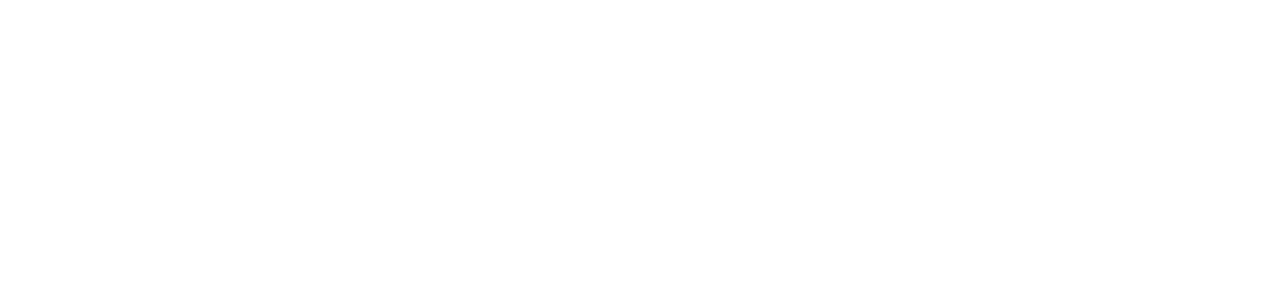
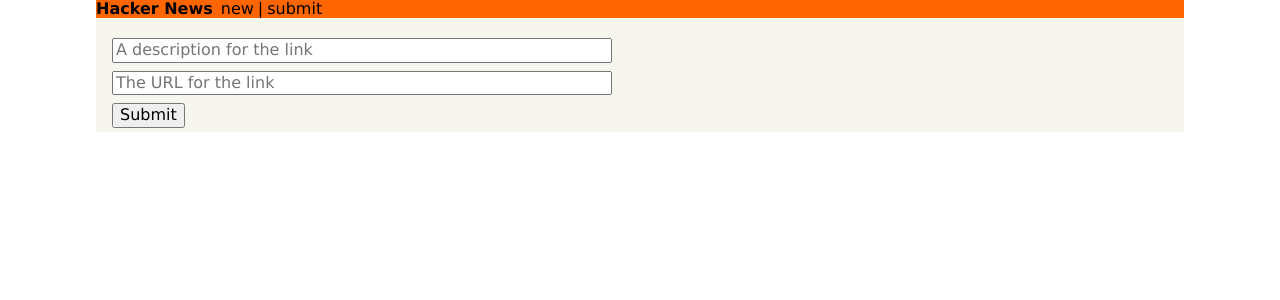
Before and after one commit to bluesatch/hackernews-clone, a React (Create React App) app in the folder hackernews-react-apollo/: page /create in a window 1280 px wide. Shown: the top 300 px of the page. Built offline with nearby package versions, Linux system fonts and the light colour scheme.

Commit message:
added useMutation and react-router-dom

```diff
--- a/hackernews-react-apollo/package.json
+++ b/hackernews-react-apollo/package.json
@@ -10,6 +10,7 @@
     "graphql": "^16.6.0",
     "react": "^18.2.0",
     "react-dom": "^18.2.0",
+    "react-router-dom": "^6.2.1",
     "react-scripts": "5.0.1",
     "web-vitals": "^2.1.0"
   },
--- a/hackernews-react-apollo/src/components/App.js
+++ b/hackernews-react-apollo/src/components/App.js
@@ -1,13 +1,26 @@
 import React from 'react'
+import CreateLink from './CreateLink';
+import Header from './Header'
 import LinkList from './LinkList';
+import { Route, Routes } from 'react-router-dom'
 // import './../styles/App.css';
 
-function App() {
-  return (
-    <div>
-      <LinkList />
+
+const App =()=> {
+  return(
+    <div className="center w85">
+      <Header />
+      <div className="ph3 pv1 background-gray">
+        <Routes>
+          <Route path="/" element={<LinkList/>} />
+          <Route
+            path='/create'
+            element={<CreateLink/>}
+          />
+        </Routes>
+      </div>
     </div>
-  );
+  )
 }
 
 export default App;
--- /dev/null
+++ b/hackernews-react-apollo/src/components/CreateLink.js
@@ -0,0 +1,74 @@
+import React, { useState } from 'react'
+import { useMutation, gql } from '@apollo/client'
+import { useNavigate } from 'react-router-dom'
+
+const CREATE_LINK_MUTATION = gql`
+    mutation PostMutation(
+        $description: String!
+        $url: String!
+    ) {
+        post(description: $description, url: $url) {
+            id
+            createdAt
+            url
+            description
+        }
+    }
+`
+
+const CreateLink =()=> {
+
+    const [formState, setFormState] = useState({
+        description: '',
+        url: ''
+    })
+
+    const navigate = useNavigate()
+
+    const [createLink] = useMutation(CREATE_LINK_MUTATION, {
+        variables: {
+            description: formState.description,
+            url: formState.url
+        },
+        onCompleted: ()=> navigate('/')
+    })
+
+    return(
+        <div>
+            <form onSubmit={(e)=> {
+                e.preventDefault()
+                createLink()
+            }}>
+                <div className="flex flex-column mt3">
+                    <input
+                        className="mb2"
+                        value={formState.description}
+                        onChange={(e)=> {
+                            setFormState({
+                                ...formState,
+                                description: e.target.value
+                            })
+                        }}
+                        type="text"
+                        placeholder="A description for the link"
+                    />
+                    <input
+                        className="mb2"
+                        value={formState.url}
+                        onChange={(e)=> {
+                            setFormState({
+                                ...formState,
+                                url: e.target.value
+                            })
+                        }}
+                        type="text"
+                        placeholder="The URL for the link"
+                    />
+                </div>
+                <button type='submit'>Submit</button>
+            </form>
+        </div>
+    )
+}
+
+export default CreateLink
--- /dev/null
+++ b/hackernews-react-apollo/src/components/Header.js
@@ -0,0 +1,26 @@
+import React from 'react'
+import { Link } from 'react-router-dom'
+
+const Header =()=> {
+    return(
+        <header className="flex pal justify-between nowrap orange">
+            <div className="flex flex-fixed black">
+                <Link to='/' className="no-underline black">
+                    <div className="fw7 mr1">Hacker News</div>
+                </Link>
+                <Link to='/' className="ml1 no-underline black">
+                    new
+                </Link>
+                <div className="ml1"> | </div>
+                <Link
+                    to='/create'
+                    className='ml1 no-underline black'
+                >
+                    submit
+                </Link>
+            </div>
+        </header>
+    )
+}
+
+export default Header
--- a/hackernews-react-apollo/src/index.js
+++ b/hackernews-react-apollo/src/index.js
@@ -1,5 +1,6 @@
 import React from 'react';
 import ReactDOM from 'react-dom/client';
+import { BrowserRouter } from 'react-router-dom'
 import './styles/index.css';
 import App from './components/App';
 
@@ -21,9 +22,11 @@
 
 const root = ReactDOM.createRoot(document.getElementById('root'));
 root.render(
-  <ApolloProvider client={client}>
-    <App />
-  </ApolloProvider>
+  <BrowserRouter>
+    <ApolloProvider client={client}>
+      <App />
+    </ApolloProvider>
+  </BrowserRouter>
 );
 
 // If you want to start measuring performance in your app, pass a function
```
Also changed, not shown: 2 other files (tests, documents, lock files or other folders).
